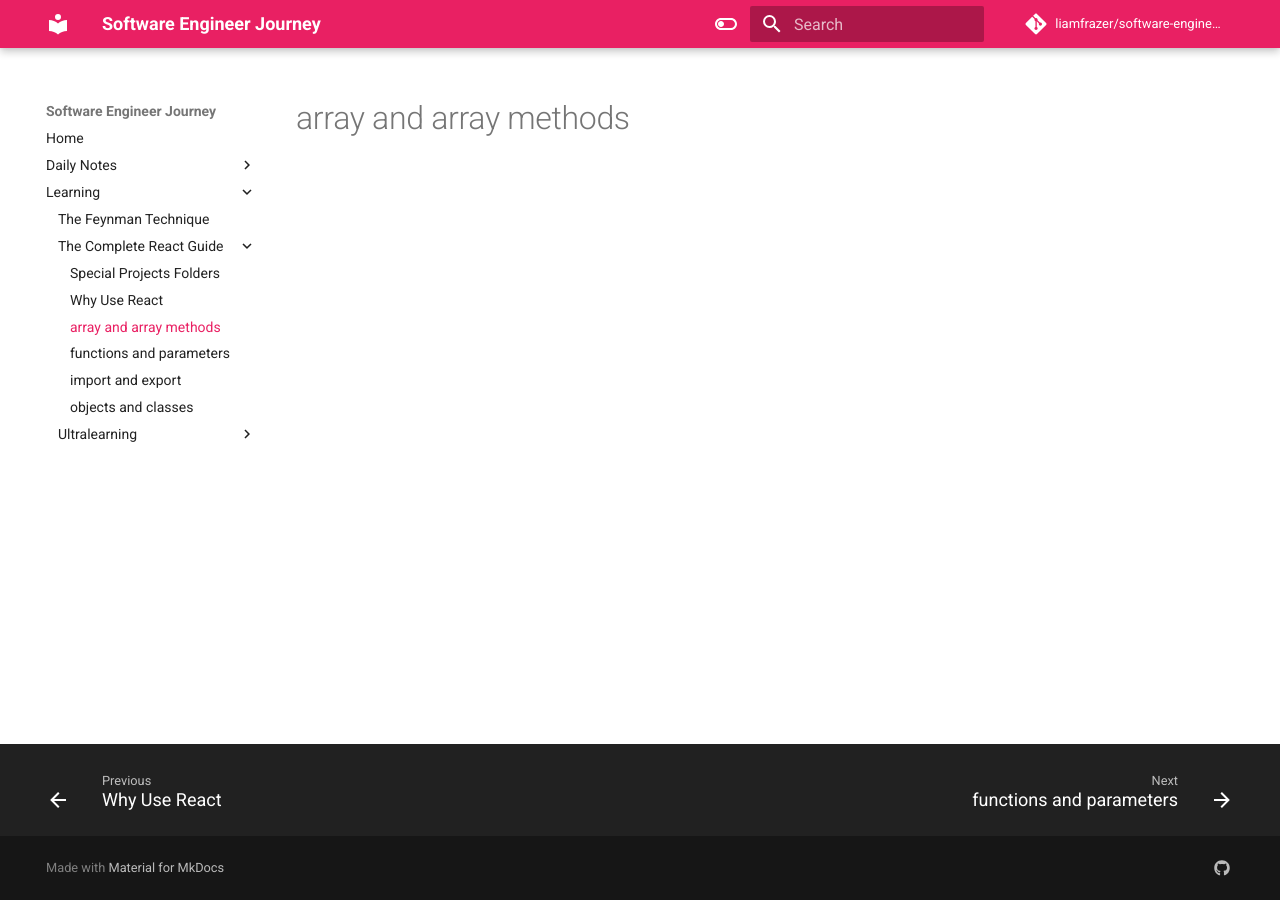
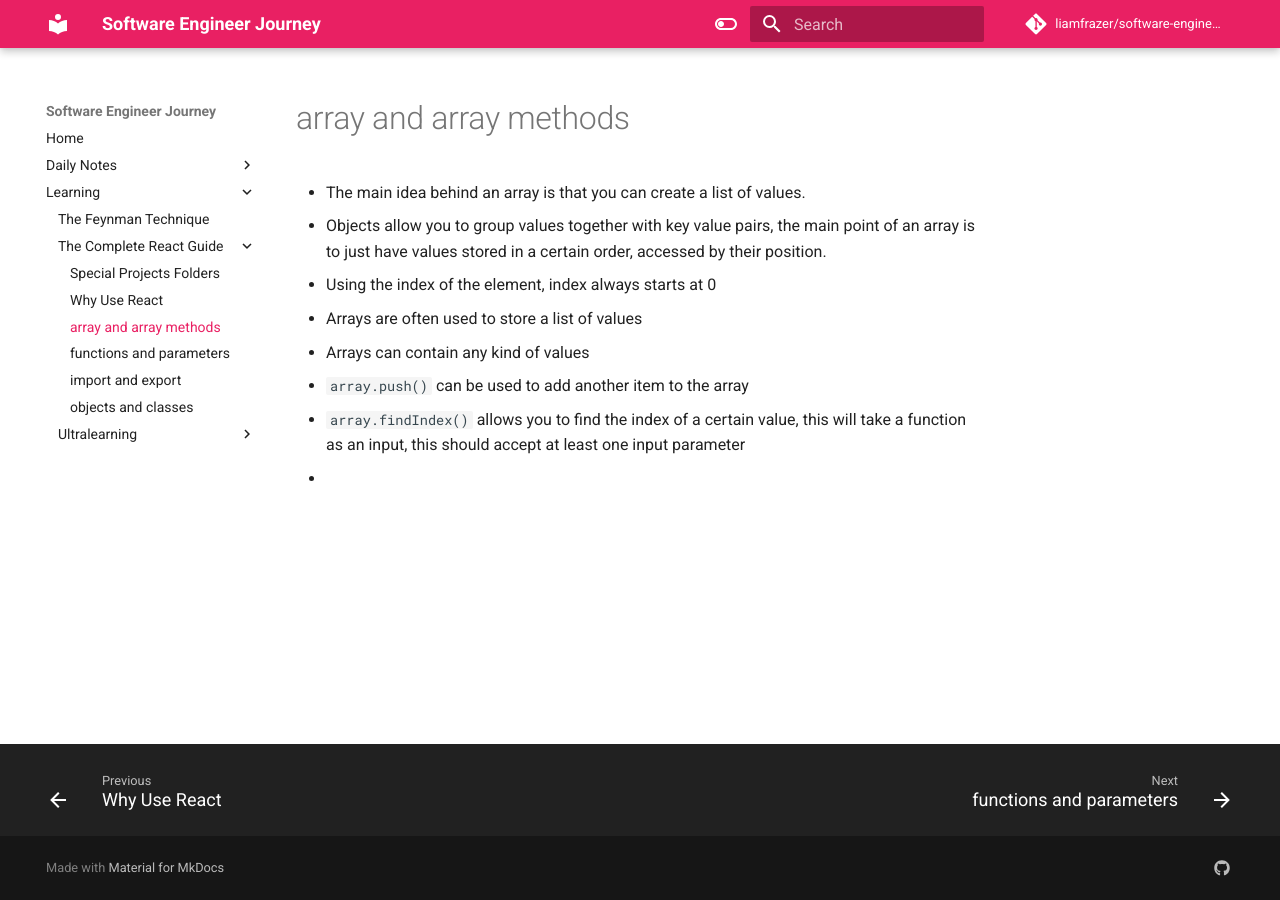
Before and after one commit to liamfrazer/software-engineer-journey, an MkDocs documentation site: the page built from docs/Learning/The Complete React Guide/array and array methods.md, in a window 1280 px wide. Built offline with MkDocs 1.6.1 and Material for MkDocs 9.7.7, drawn with Linux system fonts in a browser that asks for light colours; comment, search, counter and statistics services are not loaded.

Commit message:
vault backup: 2023-12-10 12:18:00

```diff
--- a/docs/Learning/The Complete React Guide/array and array methods.md
+++ b/docs/Learning/The Complete React Guide/array and array methods.md
@@ -2,5 +2,17 @@
 tags:
   - array
   - map
+  - index
+  - objects
+  - push
 ---
 # array and array methods
+* The main idea behind an array is that you can create a list of values.
+* Objects allow you to group values together with key value pairs, the main point of an array is to just have values stored in a certain order, accessed by their position.
+* Using the index of the element, index always starts at 0
+* Arrays are often used to store a list of values
+* Arrays can contain any kind of values
+
+* `array.push()` can be used to add another item to the array
+* `array.findIndex()` allows you to find the index of a certain value, this will take a function as an input, this should accept at least one input parameter
+*
```
